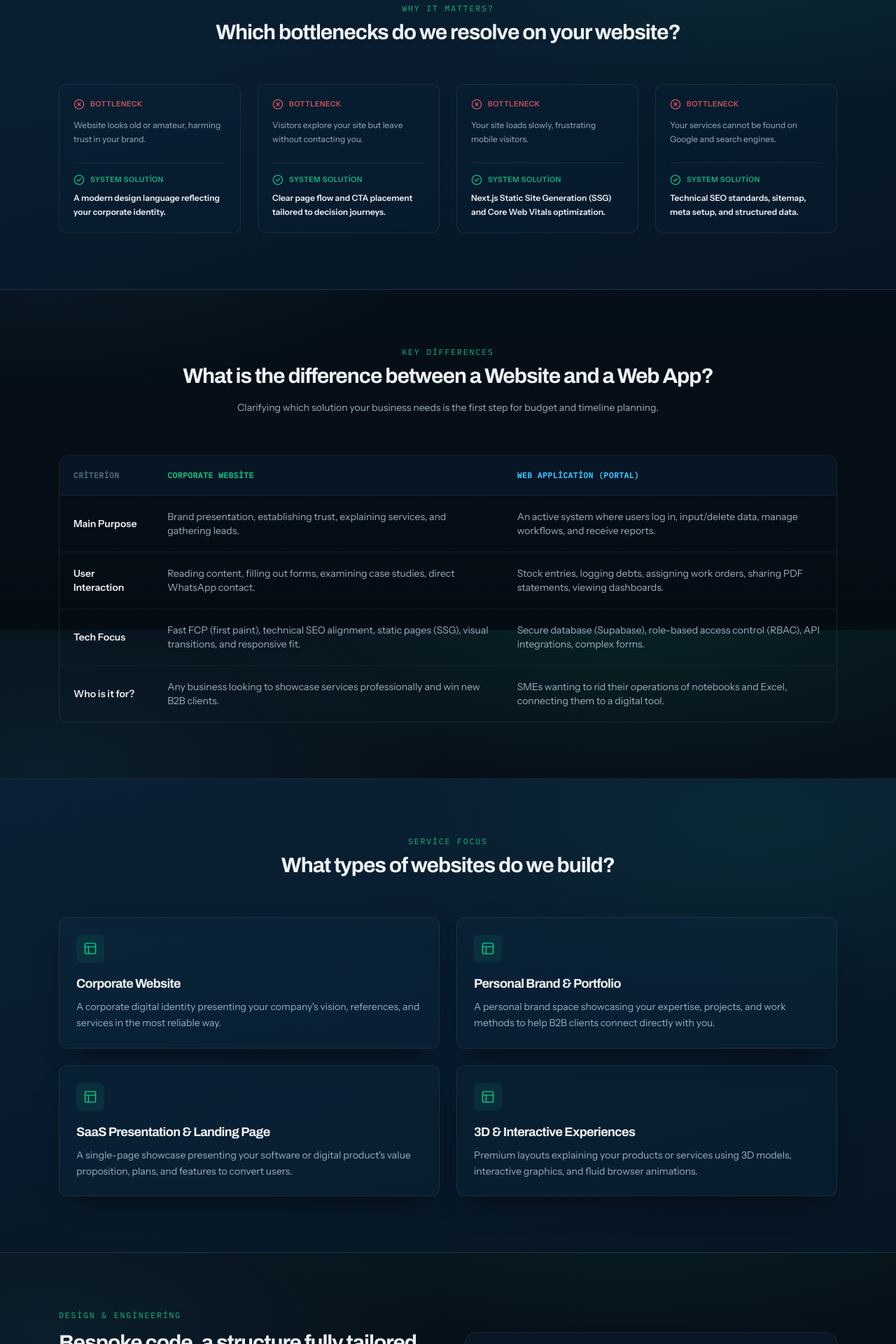
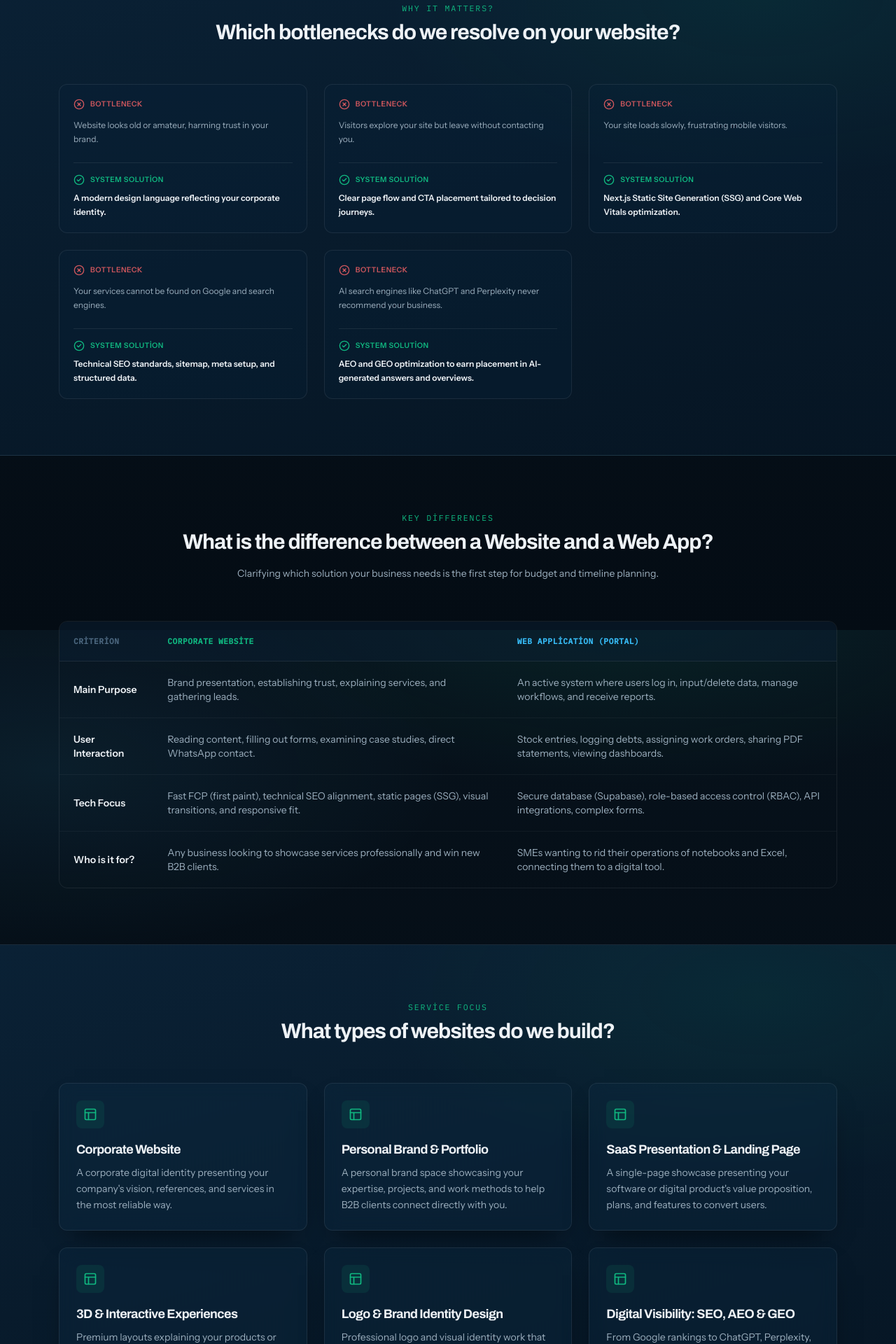
Before and after one commit to mertalban-ops/personal-brand-site, a Next.js app: page /cozumler/web-siteleri in a window 1280 px wide. Shown: the part 700-2620 px from the top of the page at 70% size. Built offline with nearby package versions, Linux system fonts and the light colour scheme.

Commit message:
feat: add AEO, GEO, logo design to web-siteleri page (TR/EN/DE)
Co-Authored-By: Claude Sonnet 4.6 <noreply@anthropic.com>

```diff
--- a/app/cozumler/web-siteleri/WebSiteleriClient.tsx
+++ b/app/cozumler/web-siteleri/WebSiteleriClient.tsx
@@ -23,7 +23,8 @@ export default function WebSiteleriClient() {
       { p: "Site eski veya amatör görünüyor, markanıza olan güveni zedeliyor.", s: "Kurumsal kimliğinizi yansıtan, modern ve kurumsal tasarım dili." },
       { p: "Ziyaretçiler sitenizi inceliyor ancak iletişime geçmeden çıkıyor.", s: "Müşterinin karar yolculuğuna uygun net sayfa akışı ve CTA yerleşimi." },
       { p: "Siteniz yavaş yükleniyor, mobil kullanıcılar beklemekten sıkılıyor.", s: "Next.js statik site üretimi (SSG) ve Core Web Vitals optimizasyonu." },
-      { p: "Google ve arama motorlarında hizmetleriniz bulunamıyor.", s: "Teknik SEO standartları, sitemap, meta yapılandırması ve structured data." }
+      { p: "Google ve arama motorlarında hizmetleriniz bulunamıyor.", s: "Teknik SEO standartları, sitemap, meta yapılandırması ve structured data." },
+      { p: "ChatGPT, Perplexity gibi yapay zeka arama motorları işletmenizi hiç önermiyor.", s: "AEO ve GEO optimizasyonu ile yapay zeka tarafından oluşturulan yanıtlarda yer ediniyoruz." }
     ],
     vsKicker: "Temel Farklar",
     vsTitle: "Web Sitesi ile Web Uygulaması arasındaki fark nedir?",
@@ -41,7 +42,9 @@ export default function WebSiteleriClient() {
       { title: "Kurumsal Web Sitesi", desc: "Şirketinizin vizyonunu, referanslarını ve hizmetlerini müşterilerinize en güvenilir şekilde sunan kurumsal dijital kimlik." },
       { title: "Kişisel Marka & Portfolyo", desc: "Uzmanlığınızı, projelerinizi ve iş yapış şeklinizi öne çıkararak B2B müşterilerin doğrudan sizinle bağ kurmasını sağlayan kişisel marka alanı." },
       { title: "SaaS Tanıtım & Landing Page", desc: "Yazılım veya dijital ürününüzün değer önerisini, fiyatlandırma planlarını ve özelliklerini sunarak ziyaretçileri aboneliğe dönüştüren tek sayfa vitrin." },
-      { title: "3D & İnteraktif Deneyimler", desc: "Ürünlerinizi veya hizmet süreçlerinizi tarayıcı üzerinde 3D modeller, etkileşimli grafikler ve akıcı animasyonlarla anlatan premium yapılar." }
+      { title: "3D & İnteraktif Deneyimler", desc: "Ürünlerinizi veya hizmet süreçlerinizi tarayıcı üzerinde 3D modeller, etkileşimli grafikler ve akıcı animasyonlarla anlatan premium yapılar." },
+      { title: "Logo & Marka Kimliği Tasarımı", desc: "İşletmenizin karakterini ve değerlerini yansıtan, dijital ve basılı her ortamda kusursuz çalışan profesyonel logo ve görsel kimlik çalışmaları." },
+      { title: "Dijital Görünürlük: SEO, AEO & GEO", desc: "Google sıralamalarından ChatGPT, Perplexity ve yapay zeka arama motorlarına kadar her platformda markanızın bulunmasını ve önerilmesini sağlıyoruz." }
     ],
     techKicker: "Tasarım & Mühendislik",
     techTitle: "Sıfırdan yazılan kod, işletmenize tam uyum sağlayan yapı",
@@ -49,7 +52,9 @@ export default function WebSiteleriClient() {
     techFeatures: [
       { title: "Core Web Vitals Standartları", desc: "Açılış hızı Google sıralama kriterleri için en kritik etkendir. Saniyeler içinde açılan sayfalar üretiyoruz." },
       { title: "Klavye ve Ekran Okuyucu Uyumu (A11y)", desc: "Web sitenizin herkes tarafından kullanılabilir olması için semantik etiketleme ve odak yönetimini önemsiyoruz." },
-      { title: "Structured Data Entegrasyonu", desc: "Arama motorlarının işletmenizi, projelerinizi ve sunduğunuz çözümleri doğru tanıması için arka plana şema yapıları kuruyoruz." }
+      { title: "Structured Data Entegrasyonu", desc: "Arama motorlarının işletmenizi, projelerinizi ve sunduğunuz çözümleri doğru tanıması için arka plana şema yapıları kuruyoruz." },
+      { title: "AEO — Yapay Zeka Arama Optimizasyonu", desc: "ChatGPT, Perplexity ve Claude gibi AI asistanların kullanıcı sorularını yanıtlarken işletmenizi önermeye başlaması için içerik ve yapı optimizasyonu yapıyoruz." },
+      { title: "GEO — Üretken Arama Optimizasyonu", desc: "Google AI Overviews, Bing Copilot ve benzeri platformlarda markanızın kaynak olarak gösterilmesi için içerik otoritesi ve atıf stratejisi geliştiriyoruz." }
     ],
     caseTitle: "Personal Brand Site Örneği",
     caseBadge: "Aktif Vaka",
@@ -90,7 +95,8 @@ export default function WebSiteleriClient() {
       { p: "Website looks old or amateur, harming trust in your brand.", s: "A modern design language reflecting your corporate identity." },
       { p: "Visitors explore your site but leave without contacting you.", s: "Clear page flow and CTA placement tailored to decision journeys." },
       { p: "Your site loads slowly, frustrating mobile visitors.", s: "Next.js Static Site Generation (SSG) and Core Web Vitals optimization." },
-      { p: "Your services cannot be found on Google and search engines.", s: "Technical SEO standards, sitemap, meta setup, and structured data." }
+      { p: "Your services cannot be found on Google and search engines.", s: "Technical SEO standards, sitemap, meta setup, and structured data." },
+      { p: "AI search engines like ChatGPT and Perplexity never recommend your business.", s: "AEO and GEO optimization to earn placement in AI-generated answers and overviews." }
     ],
     vsKicker: "Key Differences",
     vsTitle: "What is the difference between a Website and a Web App?",
@@ -108,7 +114,9 @@ export default function WebSiteleriClient() {
       { title: "Corporate Website", desc: "A corporate digital identity presenting your company's vision, references, and services in the most reliable way." },
       { title: "Personal Brand & Portfolio", desc: "A personal brand space showcasing your expertise, projects, and work methods to help B2B clients connect directly with you." },
       { title: "SaaS Presentation & Landing Page", desc: "A single-page showcase presenting your software or digital product's value proposition, plans, and features to convert users." },
-      { title: "3D & Interactive Experiences", desc: "Premium layouts explaining your products or services using 3D models, interactive graphics, and fluid browser animations." }
+      { title: "3D & Interactive Experiences", desc: "Premium layouts explaining your products or services using 3D models, interactive graphics, and fluid browser animations." },
+      { title: "Logo & Brand Identity Design", desc: "Professional logo and visual identity work that reflects your business personality and performs flawlessly across digital and print media." },
+      { title: "Digital Visibility: SEO, AEO & GEO", desc: "From Google rankings to ChatGPT, Perplexity, and AI overviews — we ensure your brand is found and recommended on every platform." }
     ],
     techKicker: "Design & Engineering",
     techTitle: "Bespoke code, a structure fully tailored to your business",
@@ -116,7 +124,9 @@ export default function WebSiteleriClient() {
     techFeatures: [
       { title: "Core Web Vitals Standards", desc: "Initial load speed is the most critical factor for Google ranking. We build pages that open in seconds." },
       { title: "Keyboard & Screen Reader Compatibility (A11y)", desc: "We prioritize semantic markup and focus management so your website is accessible to everyone." },
-      { title: "Structured Data Integration", desc: "We set up schema structures in the backend to help search engines correctly identify your business, projects, and solutions." }
+      { title: "Structured Data Integration", desc: "We set up schema structures in the backend to help search engines correctly identify your business, projects, and solutions." },
+      { title: "AEO — Answer Engine Optimization", desc: "We restructure content and markup so AI assistants like ChatGPT, Perplexity, and Claude start recommending your business when answering user queries." },
+      { title: "GEO — Generative Engine Optimization", desc: "We build content authority and citation strategies so your brand appears as a source in Google AI Overviews, Bing Copilot, and similar platforms." }
     ],
     caseTitle: "Personal Brand Site Example",
     caseBadge: "Active Case",
@@ -157,7 +167,8 @@ export default function WebSiteleriClient() {
       { p: "Die Website sieht alt oder amateurhaft aus und schadet dem Vertrauen in Ihre Marke.", s: "Eine moderne Designsprache, die Ihre Corporate Identity widerspiegelt." },
       { p: "Besucher erkunden Ihre Website, gehen aber wieder, ohne Sie zu kontaktieren.", s: "Klarer Seitenfluss und Platzierung von CTAs, die auf die Entscheidungsreise abgestimmt sind." },
       { p: "Ihre Website lädt langsam, was mobile Besucher frustriert.", s: "Next.js Static Site Generation (SSG) und Core Web Vitals Optimierung." },
-      { p: "Ihre Dienstleistungen können bei Google und Suchmaschinen nicht gefunden werden.", s: "Technische SEO-Standards, Sitemap, Meta-Setup und strukturierte Daten." }
+      { p: "Ihre Dienstleistungen können bei Google und Suchmaschinen nicht gefunden werden.", s: "Technische SEO-Standards, Sitemap, Meta-Setup und strukturierte Daten." },
+      { p: "KI-Suchmaschinen wie ChatGPT und Perplexity empfehlen Ihr Unternehmen nie.", s: "AEO und GEO-Optimierung für Platzierungen in KI-generierten Antworten und Übersichten." }
     ],
     vsKicker: "Hauptunterschiede",
     vsTitle: "Was ist der Unterschied zwischen einer Website und einer Web-App?",
@@ -175,7 +186,9 @@ export default function WebSiteleriClient() {
       { title: "Unternehmenswebsite", desc: "Eine digitale Identität eines Unternehmens, die die Vision, Referenzen und Dienstleistungen Ihres Unternehmens auf zuverlässigste Weise präsentiert." },
       { title: "Persönliche Marke & Portfolio", desc: "Ein persönlicher Markenbereich, der Ihr Fachwissen, Ihre Projekte und Arbeitsmethoden präsentiert, um B2B-Kunden zu helfen, sich direkt mit Ihnen zu verbinden." },
       { title: "SaaS-Präsentation & Landingpage", desc: "Ein einseitiges Showcase, das das Wertversprechen, die Pläne und die Funktionen Ihres Software- oder Digitalprodukts präsentiert, um Benutzer zu konvertieren." },
-      { title: "3D & Interaktive Erlebnisse", desc: "Premium-Layouts, die Ihre Produkte oder Dienstleistungen mithilfe von 3D-Modellen, interaktiven Grafiken und flüssigen Browser-Animationen erklären." }
+      { title: "3D & Interaktive Erlebnisse", desc: "Premium-Layouts, die Ihre Produkte oder Dienstleistungen mithilfe von 3D-Modellen, interaktiven Grafiken und flüssigen Browser-Animationen erklären." },
+      { title: "Logo & Markenidentitäts-Design", desc: "Professionelle Logo- und visuelle Identitätsarbeit, die Ihre Unternehmerpersönlichkeit widerspiegelt und über digitale und Druckmedien tadellos funktioniert." },
+      { title: "Digitale Sichtbarkeit: SEO, AEO & GEO", desc: "Von Google-Rankings bis ChatGPT, Perplexity und KI-Übersichten — wir sorgen dafür, dass Ihre Marke auf jeder Plattform gefunden und empfohlen wird." }
     ],
     techKicker: "Design & Engineering",
     techTitle: "Maßgeschneiderter Code, eine Struktur, die vollständig auf Ihr Unternehmen zugeschnitten ist",
@@ -183,7 +196,9 @@ export default function WebSiteleriClient() {
     techFeatures: [
       { title: "Core Web Vitals Standards", desc: "Die anfängliche Ladegeschwindigkeit ist der wichtigste Faktor für das Google-Ranking. Wir bauen Seiten, die sich in Sekunden öffnen." },
       { title: "Tastatur- und Bildschirmleser-Kompatibilität (A11y)", desc: "Wir legen Wert auf semantisches Markup und Fokusverwaltung, damit Ihre Website für jeden zugänglich ist." },
-      { title: "Integration strukturierter Daten", desc: "Wir richten Schema-Strukturen im Backend ein, damit Suchmaschinen Ihr Unternehmen, Ihre Projekte und Ihre Lösungen korrekt identifizieren können." }
+      { title: "Integration strukturierter Daten", desc: "Wir richten Schema-Strukturen im Backend ein, damit Suchmaschinen Ihr Unternehmen, Ihre Projekte und Ihre Lösungen korrekt identifizieren können." },
+      { title: "AEO — Answer Engine Optimization", desc: "Wir optimieren Inhalte und Markup, damit KI-Assistenten wie ChatGPT, Perplexity und Claude Ihr Unternehmen bei Nutzeranfragen empfehlen." },
+      { title: "GEO — Generative Engine Optimization", desc: "Wir entwickeln Content-Autorität und Zitierstrategien, damit Ihre Marke in Google AI Overviews, Bing Copilot und ähnlichen Plattformen als Quelle erscheint." }
     ],
     caseTitle: "Beispiel für eine persönliche Marken-Website",
     caseBadge: "Aktiver Fall",
@@ -267,7 +282,7 @@ export default function WebSiteleriClient() {
               {c.problemsTitle}
             </h2>
           </div>
-          <div className="grid gap-6 sm:grid-cols-2 lg:grid-cols-4">
+          <div className="grid gap-6 sm:grid-cols-2 lg:grid-cols-3">
             {c.problems.map((item, i) => (
               <div
                 key={i}
@@ -342,7 +357,7 @@ export default function WebSiteleriClient() {
               {c.typesTitle}
             </h2>
           </div>
-          <div className="grid gap-6 sm:grid-cols-2">
+          <div className="grid gap-6 sm:grid-cols-2 lg:grid-cols-3">
             {c.types.map((type, i) => (
               <div
                 key={i}
```
